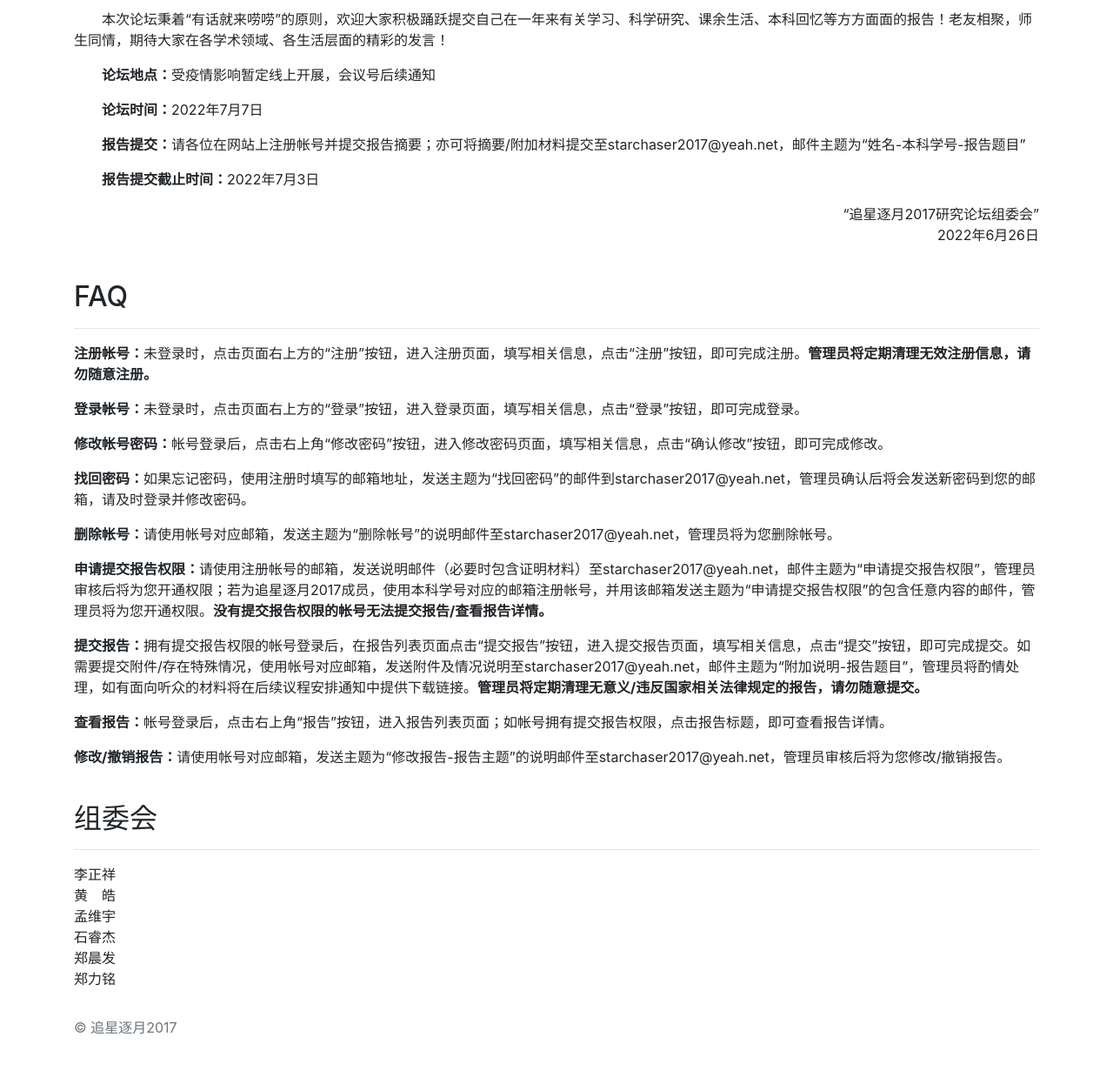
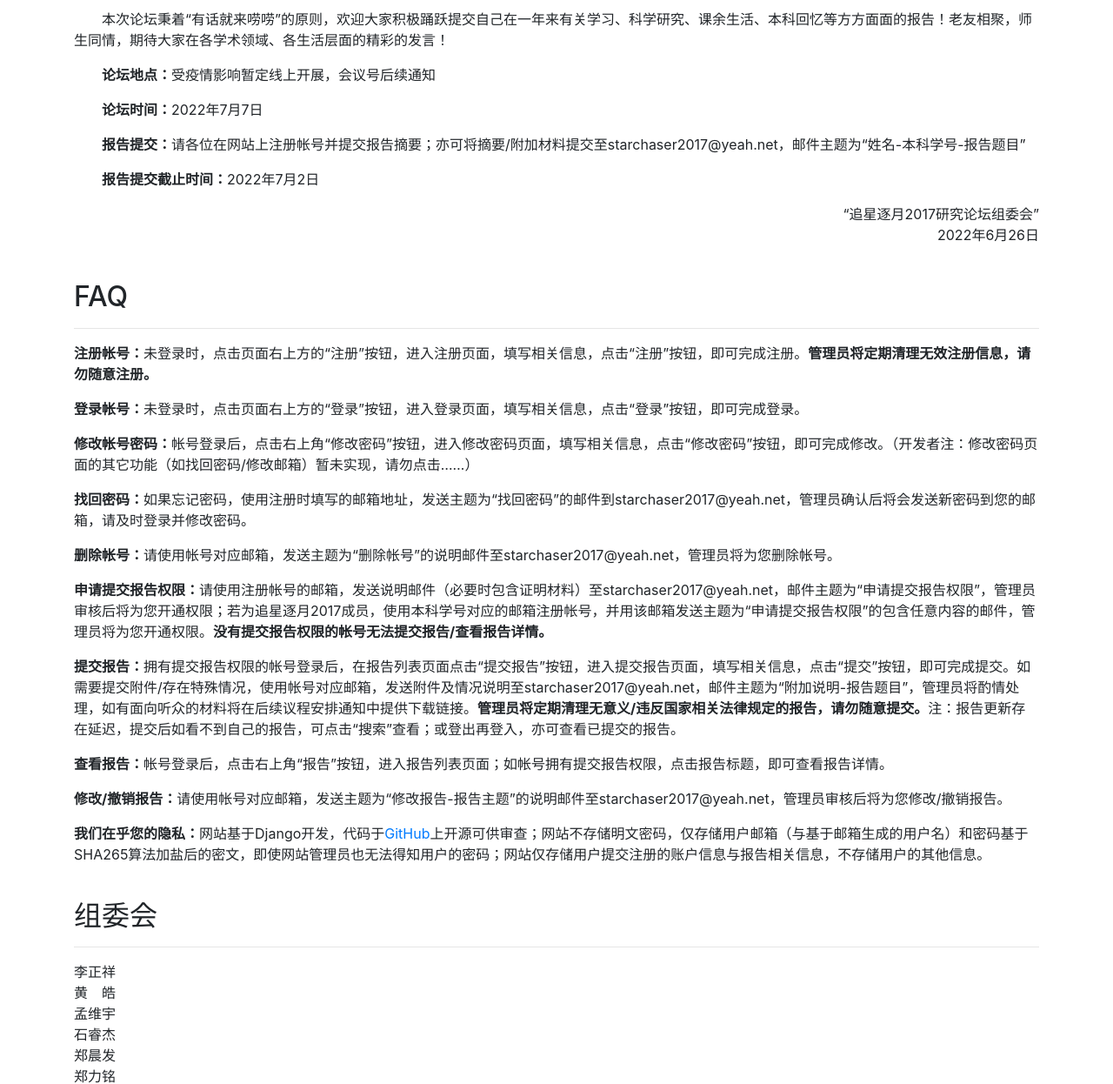
Before and after one commit to ChenfaZheng/StarChaser2017Forum, a Django app: page /about/ in a window 1280 px wide. Shown: the part 398-1644 px from the top of the page at 87% size. Before the commit the page ends 1587 px from the top, so only its background shows below. Run offline with Django 4.2, Linux system fonts and the light colour scheme; parts of the project's set-up code (start-up, migrations or seed data) failed here and were passed over; some libraries are stand-ins or nearby versions.

Commit message:
update privacy declaration; add href for button in search result page

```diff
--- a/templates/about.html
+++ b/templates/about.html
@@ -1,5 +1,5 @@
 {% extends '_base.html' %}
-{% block title %}About{% endblock title %}
+{% block title %}公告{% endblock title %}
 
 {% block content %}
     <h1>论坛公告</h1>
@@ -39,7 +39,7 @@
     </p>
 
     <p>
-        &emsp;&emsp;<strong>报告提交截止时间：</strong>2022年7月3日
+        &emsp;&emsp;<strong>报告提交截止时间：</strong>2022年7月2日
     </p>
 
     <p style="text-align:right;">
@@ -62,7 +62,7 @@
     </p>
 
     <p>
-        <strong>修改帐号密码：</strong>帐号登录后，点击右上角“修改密码”按钮，进入修改密码页面，填写相关信息，点击“确认修改”按钮，即可完成修改。
+        <strong>修改帐号密码：</strong>帐号登录后，点击右上角“修改密码”按钮，进入修改密码页面，填写相关信息，点击“修改密码”按钮，即可完成修改。（开发者注：修改密码页面的其它功能（如找回密码/修改邮箱）暂未实现，请勿点击……）
     </p>
 
     <p>
@@ -78,7 +78,7 @@
     </p>
 
     <p>
-        <strong>提交报告：</strong>拥有提交报告权限的帐号登录后，在报告列表页面点击“提交报告”按钮，进入提交报告页面，填写相关信息，点击“提交”按钮，即可完成提交。如需要提交附件/存在特殊情况，使用帐号对应邮箱，发送附件及情况说明至starchaser2017@yeah.net，邮件主题为“附加说明-报告题目”，管理员将酌情处理，如有面向听众的材料将在后续议程安排通知中提供下载链接。<strong>管理员将定期清理无意义/违反国家相关法律规定的报告，请勿随意提交。</strong>
+        <strong>提交报告：</strong>拥有提交报告权限的帐号登录后，在报告列表页面点击“提交报告”按钮，进入提交报告页面，填写相关信息，点击“提交”按钮，即可完成提交。如需要提交附件/存在特殊情况，使用帐号对应邮箱，发送附件及情况说明至starchaser2017@yeah.net，邮件主题为“附加说明-报告题目”，管理员将酌情处理，如有面向听众的材料将在后续议程安排通知中提供下载链接。<strong>管理员将定期清理无意义/违反国家相关法律规定的报告，请勿随意提交。</strong>注：报告更新存在延迟，提交后如看不到自己的报告，可点击“搜索”查看；或登出再登入，亦可查看已提交的报告。
     </p>
 
     <p>
@@ -87,6 +87,10 @@
 
     <p>
         <strong>修改/撤销报告：</strong>请使用帐号对应邮箱，发送主题为“修改报告-报告主题”的说明邮件至starchaser2017@yeah.net，管理员审核后将为您修改/撤销报告。
+    </p>
+
+    <p>
+        <strong>我们在乎您的隐私：</strong>网站基于Django开发，代码于<a href="https://github.com/ChenfaZheng/StarChaser2017Forum">GitHub</a>上开源可供审查；网站不存储明文密码，仅存储用户邮箱（与基于邮箱生成的用户名）和密码基于SHA265算法加盐后的密文，即使网站管理员也无法得知用户的密码；网站仅存储用户提交注册的账户信息与报告相关信息，不存储用户的其他信息。
     </p>
 
     <br>
--- a/templates/home.html
+++ b/templates/home.html
@@ -1,6 +1,6 @@
 {% extends '_base.html' %}
 {% load static %}
-{% block title %}Home{% endblock title %}
+{% block title %}主页{% endblock title %}
 
 {% block content %}
 
--- a/templates/reports/search_results.html
+++ b/templates/reports/search_results.html
@@ -8,8 +8,8 @@
             <h1 class="text-white">已提交报告</h1>
             <p class="lead text-light">欢迎大家踊跃提交！</p>
         <p>
-            <a href="#" class="btn btn-primary my-2" one-link-mark="yes">提交报告</a>
-            <a href="#" class="btn btn-secondary my-2" one-link-mark="yes">我的报告</a>
+            <a href="{% url 'report_create' %}" class="btn btn-primary my-2" one-link-mark="yes">提交报告</a>
+            <a href="{% url 'report_list' %}" class="btn btn-secondary my-2" one-link-mark="yes">我的报告</a>
         </p>
         </div>
     </section>
--- a/templates/schedule.html
+++ b/templates/schedule.html
@@ -1,5 +1,5 @@
 {% extends '_base.html' %}
-{% block title %}Schedule{% endblock title %}
+{% block title %}议程{% endblock title %}
 
 {% block content %}
     <h1>论坛议程</h1>
```
